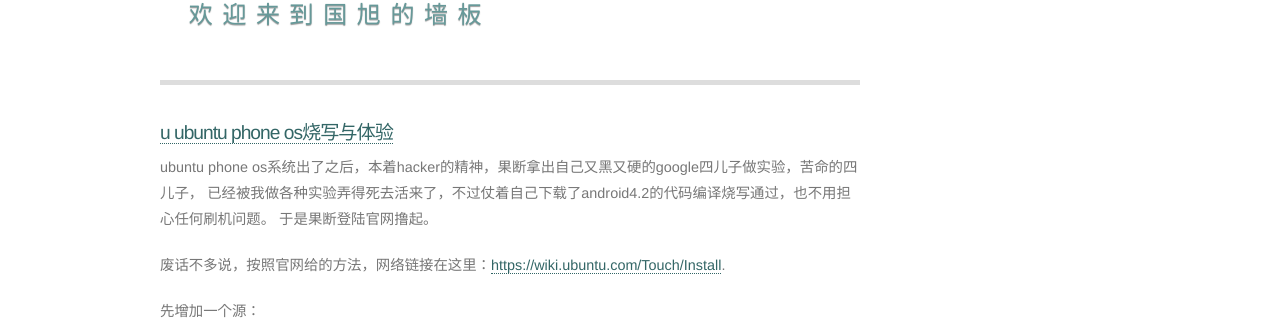
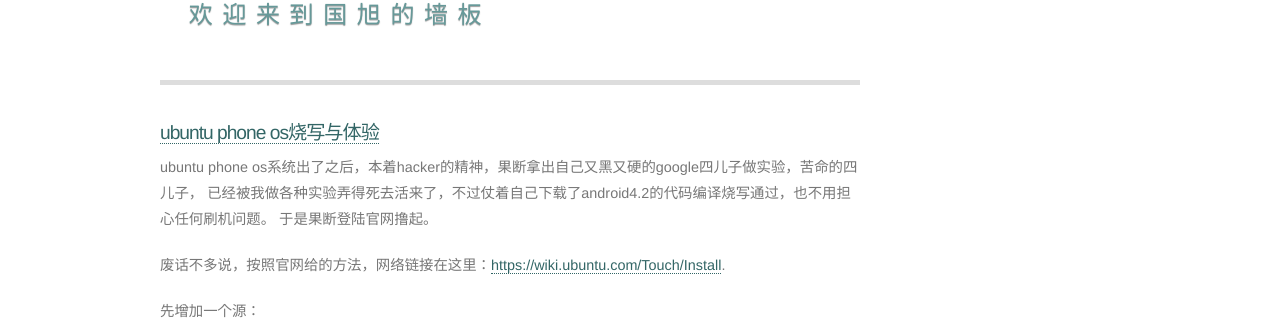
Before and after one commit to kuniasahi/jekyll_demo, a Jekyll site: the page built from blog/index.html, in a window 1280 px wide and 900 px high. Shown: the part 253-573 px from the top of the window. Built offline with Jekyll 4.4.1, drawn with Linux system fonts in a browser that asks for light colours.

Commit message:
what fuck the jekyll is

```diff
--- a/_posts/2013-2-26-ubuntu-phone-try.html
+++ b/_posts/2013-2-26-ubuntu-phone-try.html
@@ -3,7 +3,7 @@
 author: yuguoxu
 author_url: http://yuguoxusblog.tk/
 author_email: yokuniasahi@gmail.com
-title: u ubuntu phone os烧写与体验
+title: ubuntu phone os烧写与体验
 published_date: 2013-2-26
 ---
 
```
